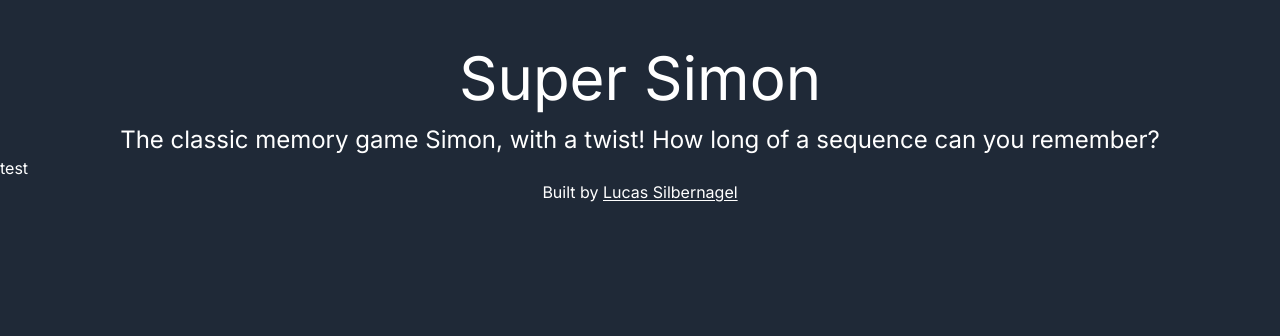
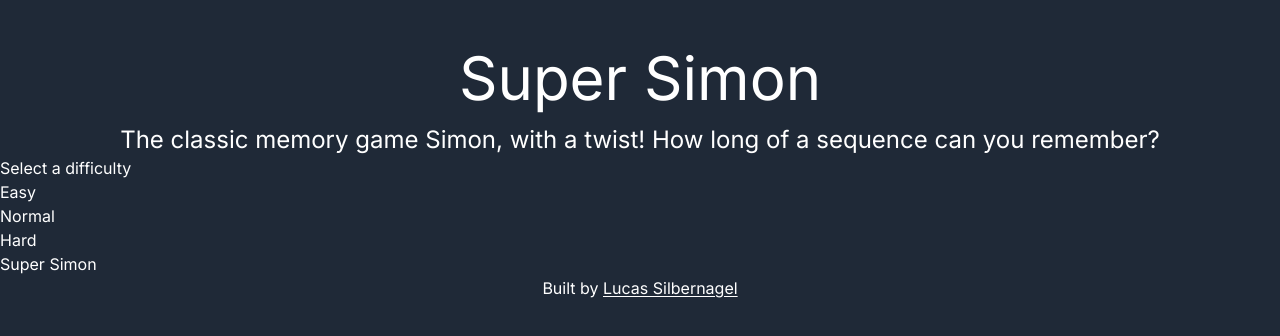
Before and after one commit to LucasSilbernagel/super-simon, a Next.js app: page / in a window 1280 px wide. Shown: the top 336 px of the page. Built offline with nearby package versions, Linux system fonts and the light colour scheme.

Commit message:
set up redux

```diff
--- /dev/null
+++ b/app/components/Difficulty/Difficulty.tsx
@@ -0,0 +1,39 @@
+'use client'
+
+import { updateGameStatus } from '@/app/redux/features/gameStatusSlice'
+import { updateDifficulty } from '@/app/redux/features/difficultySlice'
+import { useAppDispatch, useAppSelector } from '../../redux/hooks'
+
+export default function Difficulty() {
+  const gameStatus = useAppSelector((state) => state.gameStatusReducer)
+  const dispatch = useAppDispatch()
+
+  const difficulties = ['Easy', 'Normal', 'Hard', 'Super Simon']
+
+  if (gameStatus.value === 'PAGELOAD') {
+    return (
+      <div>
+        <h3>Select a difficulty</h3>
+        <ul>
+          {difficulties.map((difficulty) => (
+            <li key={difficulty}>
+              <button
+                onClick={() => {
+                  const selectedDifficulty = difficulty.toUpperCase() as
+                    | 'EASY'
+                    | 'NORMAL'
+                    | 'HARD'
+                    | 'SUPER SIMON'
+                  dispatch(updateDifficulty({ value: selectedDifficulty }))
+                  dispatch(updateGameStatus({ value: 'STARTED' }))
+                }}
+              >
+                {difficulty}
+              </button>
+            </li>
+          ))}
+        </ul>
+      </div>
+    )
+  } else return null
+}
--- a/app/layout.tsx
+++ b/app/layout.tsx
@@ -1,6 +1,7 @@
 import './globals.css'
 import type { Metadata } from 'next'
 import { Inter } from 'next/font/google'
+import { Providers } from './redux/provider'
 
 const inter = Inter({ subsets: ['latin'] })
 
@@ -16,7 +17,9 @@ export default function RootLayout({
 }) {
   return (
     <html lang="en">
-      <body className={inter.className}>{children}</body>
+      <body className={inter.className}>
+        <Providers>{children}</Providers>
+      </body>
     </html>
   )
 }
--- a/app/page.tsx
+++ b/app/page.tsx
@@ -1,9 +1,10 @@
 import CommonWrapper from './components/CommonWrapper'
+import Difficulty from './components/Difficulty/Difficulty'
 
 export default function Home() {
   return (
     <CommonWrapper>
-      <p>test</p>
+      <Difficulty />
     </CommonWrapper>
   )
 }
--- /dev/null
+++ b/app/redux/features/difficultySlice.ts
@@ -0,0 +1,22 @@
+import { createSlice, PayloadAction } from '@reduxjs/toolkit'
+
+type DifficultyState = {
+  value: 'EASY' | 'NORMAL' | 'HARD' | 'SUPER SIMON'
+}
+
+const initialState = {
+  value: 'NORMAL',
+} as DifficultyState
+
+export const difficulty = createSlice({
+  name: 'difficulty',
+  initialState,
+  reducers: {
+    updateDifficulty: (state, action: PayloadAction<DifficultyState>) => {
+      state.value = action.payload.value
+    },
+  },
+})
+
+export const { updateDifficulty } = difficulty.actions
+export default difficulty.reducer
--- /dev/null
+++ b/app/redux/features/gameStatusSlice.ts
@@ -0,0 +1,22 @@
+import { createSlice, PayloadAction } from '@reduxjs/toolkit'
+
+type GameStatusState = {
+  value: 'PAGELOAD' | 'UNSTARTED' | 'STARTED' | 'FINISHED'
+}
+
+const initialState = {
+  value: 'PAGELOAD',
+} as GameStatusState
+
+export const gameStatus = createSlice({
+  name: 'gameStatus',
+  initialState,
+  reducers: {
+    updateGameStatus: (state, action: PayloadAction<GameStatusState>) => {
+      state.value = action.payload.value
+    },
+  },
+})
+
+export const { updateGameStatus } = gameStatus.actions
+export default gameStatus.reducer
--- /dev/null
+++ b/app/redux/hooks.ts
@@ -0,0 +1,5 @@
+import { TypedUseSelectorHook, useDispatch, useSelector } from 'react-redux'
+import type { RootState, AppDispatch } from './store'
+
+export const useAppDispatch = () => useDispatch<AppDispatch>()
+export const useAppSelector: TypedUseSelectorHook<RootState> = useSelector
--- /dev/null
+++ b/app/redux/provider.tsx
@@ -0,0 +1,8 @@
+'use client'
+
+import { store } from './store'
+import { Provider } from 'react-redux'
+
+export function Providers({ children }: { children: React.ReactNode }) {
+  return <Provider store={store}>{children}</Provider>
+}
--- /dev/null
+++ b/app/redux/store.ts
@@ -0,0 +1,14 @@
+import { configureStore } from '@reduxjs/toolkit'
+import difficultyReducer from './features/difficultySlice'
+import gameStatusReducer from './features/gameStatusSlice'
+
+export const store = configureStore({
+  reducer: {
+    difficultyReducer,
+    gameStatusReducer,
+  },
+  devTools: process.env.NODE_ENV !== 'production',
+})
+
+export type RootState = ReturnType<typeof store.getState>
+export type AppDispatch = typeof store.dispatch
--- a/package.json
+++ b/package.json
@@ -10,10 +10,12 @@
     "lint:fix": "eslint --fix --ext \".js,.jsx,.ts,.tsx\" --ignore-path .gitignore ."
   },
   "dependencies": {
+    "@reduxjs/toolkit": "^1.9.6",
     "next": "latest",
     "react": "latest",
     "react-dom": "latest",
-    "react-icons": "^4.11.0"
+    "react-icons": "^4.11.0",
+    "react-redux": "^8.1.3"
   },
   "devDependencies": {
     "@types/node": "latest",
```
Also changed, not shown: 1 other file (tests, documents, lock files or other folders).
